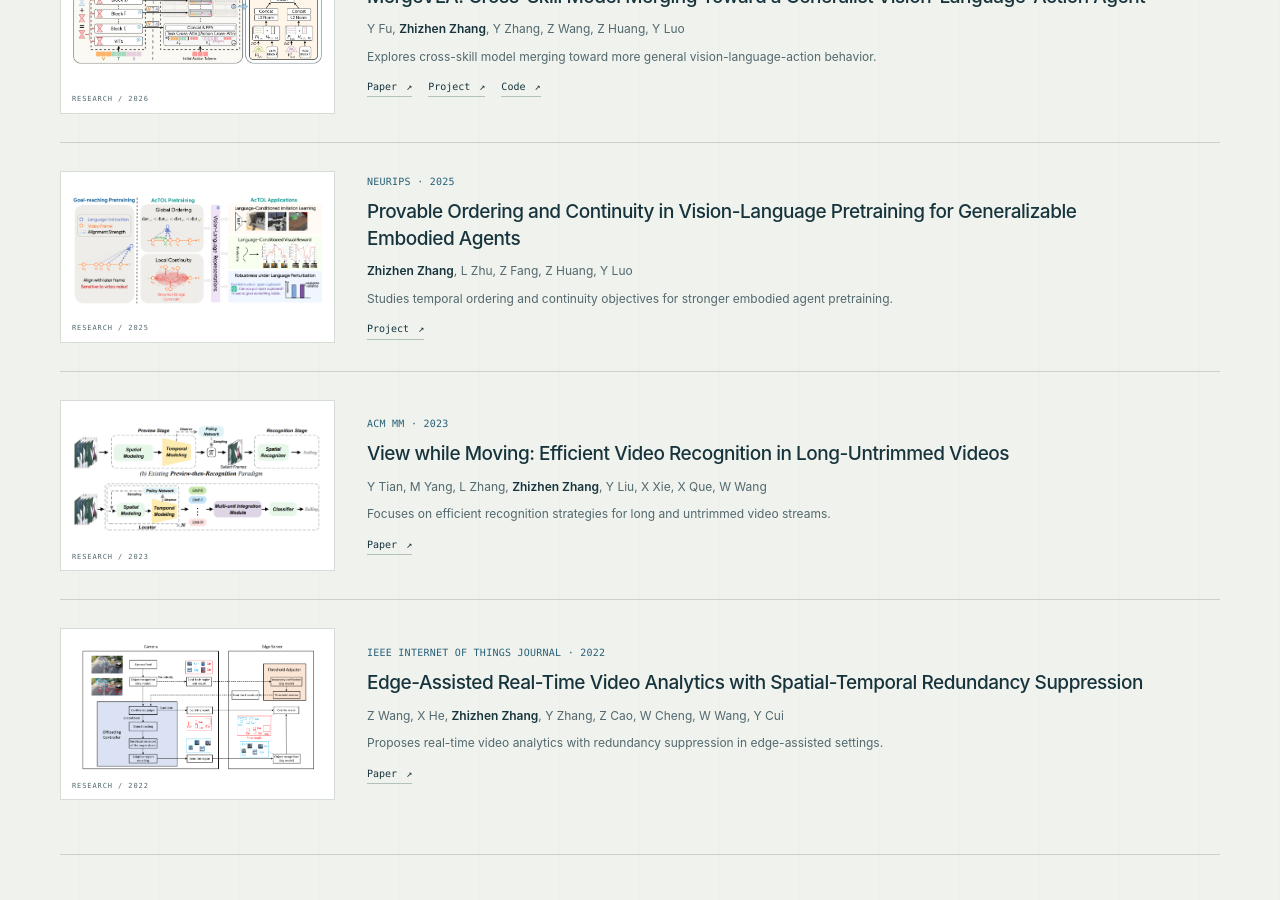
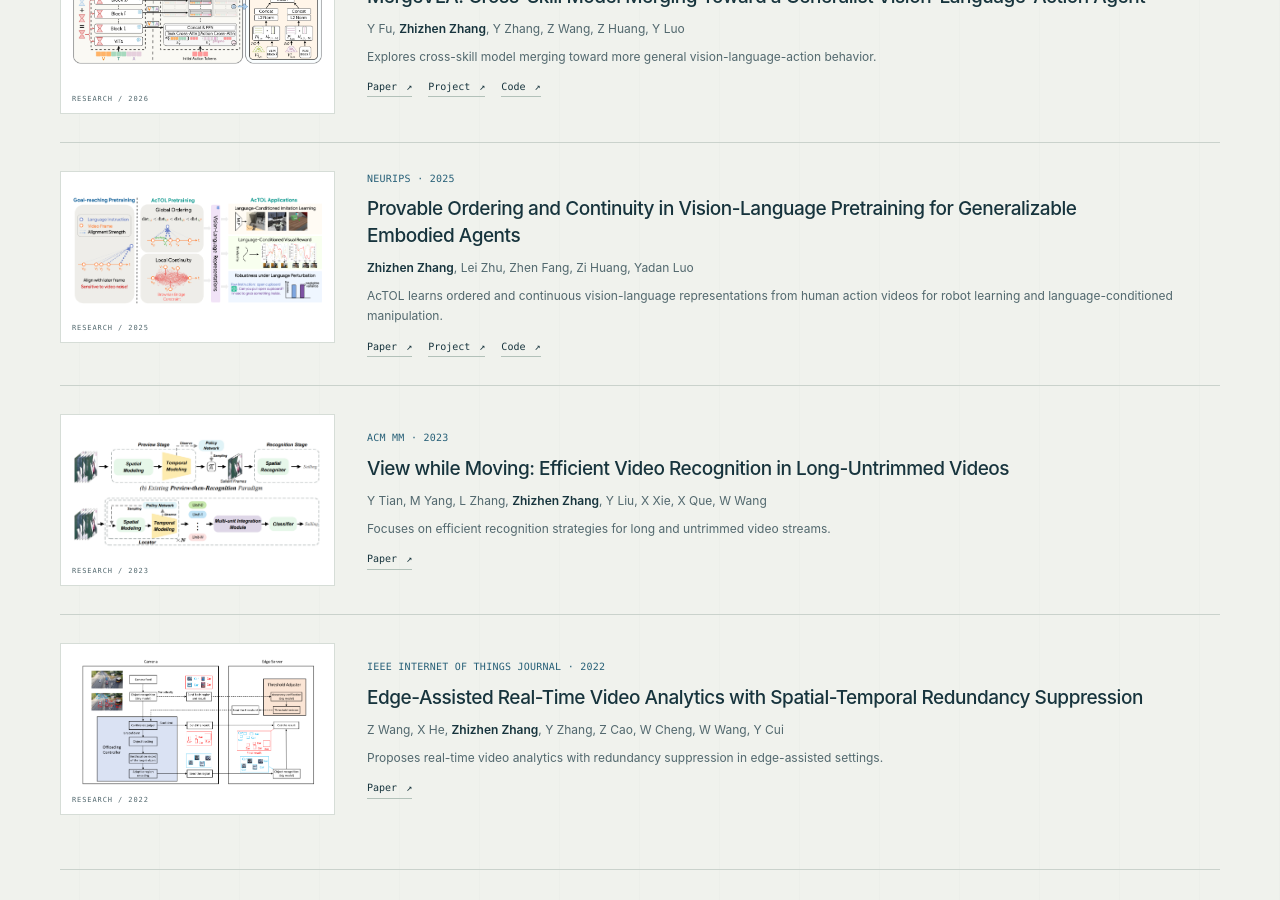
Before and after one commit to Daisy-zzz/homepage, a Jekyll site: the page built from index.html, in a window 1280 px wide and 900 px high, scrolled down 1768 px. Built offline with Jekyll 4.4.1, drawn with Linux system fonts in a browser that asks for light colours.

Commit message:
docs: align AcTOL publication metadata and research links

```diff
--- a/_data/publications.yml
+++ b/_data/publications.yml
@@ -29,20 +29,22 @@
   paper_url: https://openaccess.thecvf.com/content/CVPR2026/html/Fu_MergeVLA_Cross-Skill_Model_Merging_Toward_a_Generalist_Vision-Language-Action_Agent_CVPR_2026_paper.html
   code_url: https://github.com/MergeVLA/MergeVLA
 - title: Provable Ordering and Continuity in Vision-Language Pretraining for Generalizable Embodied Agents
-  authors: Z Zhang, L Zhu, Z Fang, Z Huang, Y Luo
-  authors_html: <strong>Zhizhen Zhang</strong>, L Zhu, Z Fang, Z Huang, Y Luo
-  venue: Annual Conference on Neural Information Processing Systems (NeurIPS), 2025
+  authors: Zhizhen Zhang, Lei Zhu, Zhen Fang, Zi Huang, Yadan Luo
+  authors_html: <strong>Zhizhen Zhang</strong>, Lei Zhu, Zhen Fang, Zi Huang, Yadan Luo
+  venue: Advances in Neural Information Processing Systems 38 (NeurIPS), 2025
   year: 2025
   citations: New entry
-  area: Vision-Language Pre-training for Robotics, Self-supervised Learning
+  area: Robot Learning, Human Videos, Vision-Language Pretraining, Temporal Representation Learning
   core_rank: A*
   homepage_selected: true
   url: https://actol-pretrain.github.io/
   teaser_image: /assets/img/actol_teaser.png
-  teaser_alt: Teaser image for ACTOL
-  summary: Studies temporal ordering and continuity objectives for stronger embodied agent pretraining.
+  teaser_alt: AcTOL temporal ordering and continuity for vision-language pretraining
+  summary: AcTOL learns ordered and continuous vision-language representations from human action videos for robot learning and language-conditioned manipulation.
   venue_short: NeurIPS · 2025
   project_url: https://actol-pretrain.github.io/
+  paper_url: https://papers.neurips.cc/paper_files/paper/2025/hash/68fa5b1f1c024639685be9668fd5dc32-Abstract-Conference.html
+  code_url: https://github.com/Daisy-zzz/AcTOL
 - title: Contrastive Learning for Implicit Social Factors in Social Media Popularity Prediction
   authors: Z Zhang, R Qiu, X Xie
   authors_html: <strong>Zhizhen Zhang</strong>, R Qiu, X Xie
```
